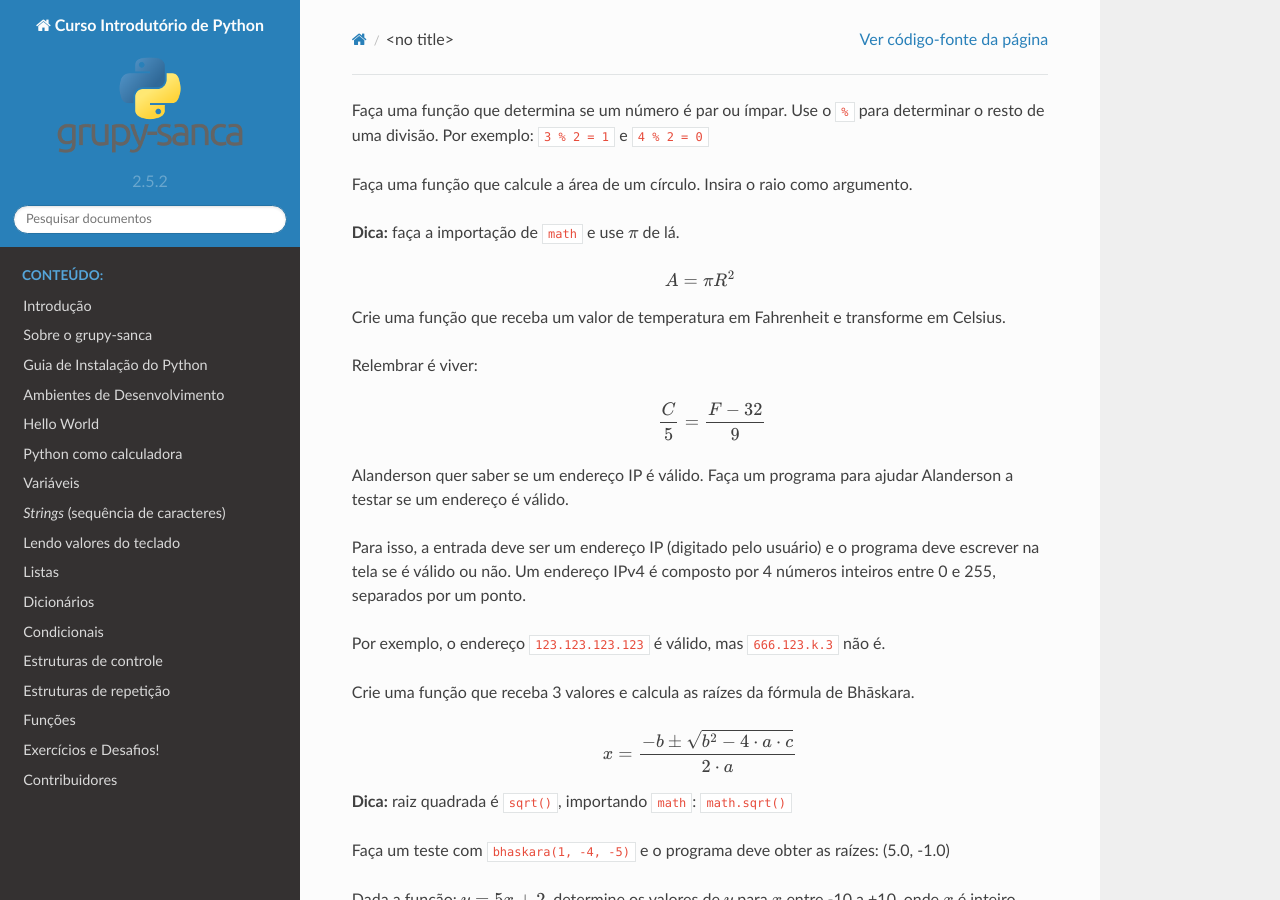
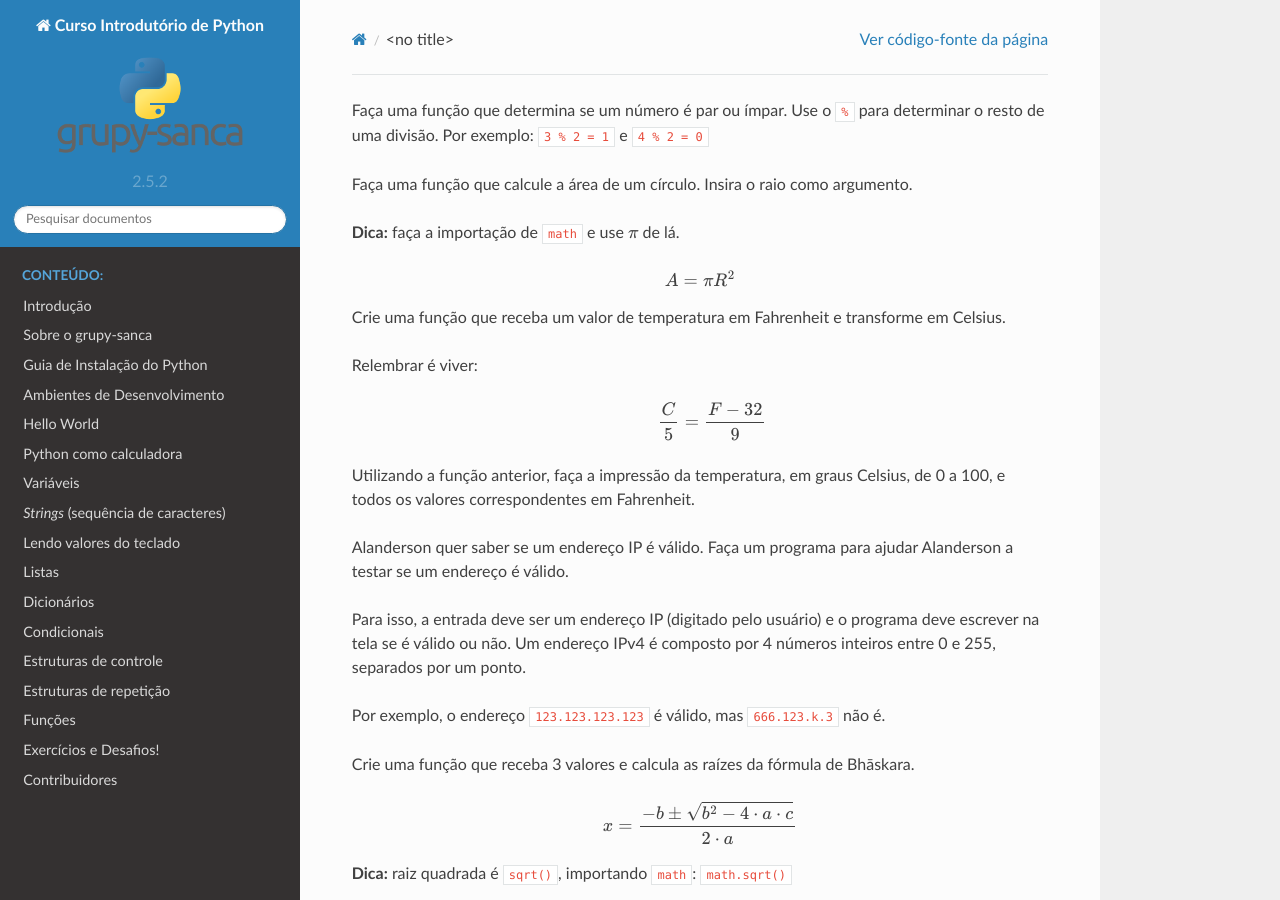
Before and after one commit to grupy-sanca/curso-python, a Sphinx documentation site: the page built from source/exercicios_funcoes.rst, in a window 1280 px wide and 900 px high. Built offline with Sphinx 7.4.7 and the Read the Docs theme 2.0.0, drawn with Linux system fonts in a browser that asks for light colours.

Commit message:
inseri exercício de função, aproveitando o de conversão de unidade de temperatura

```diff
--- a/source/exercicios_funcoes.rst
+++ b/source/exercicios_funcoes.rst
@@ -20,6 +20,8 @@
         .. math::
 
                 \frac{C}{5} = \frac{F - 32}{9}
+
+#. Utilizando a função anterior, faça a impressão da temperatura, em graus Celsius, de 0 a 100, e todos os valores correspondentes em Fahrenheit.
 
 #. Alanderson quer saber se um endereço IP é válido. Faça um programa para
    ajudar Alanderson a testar se um endereço é válido.
```
